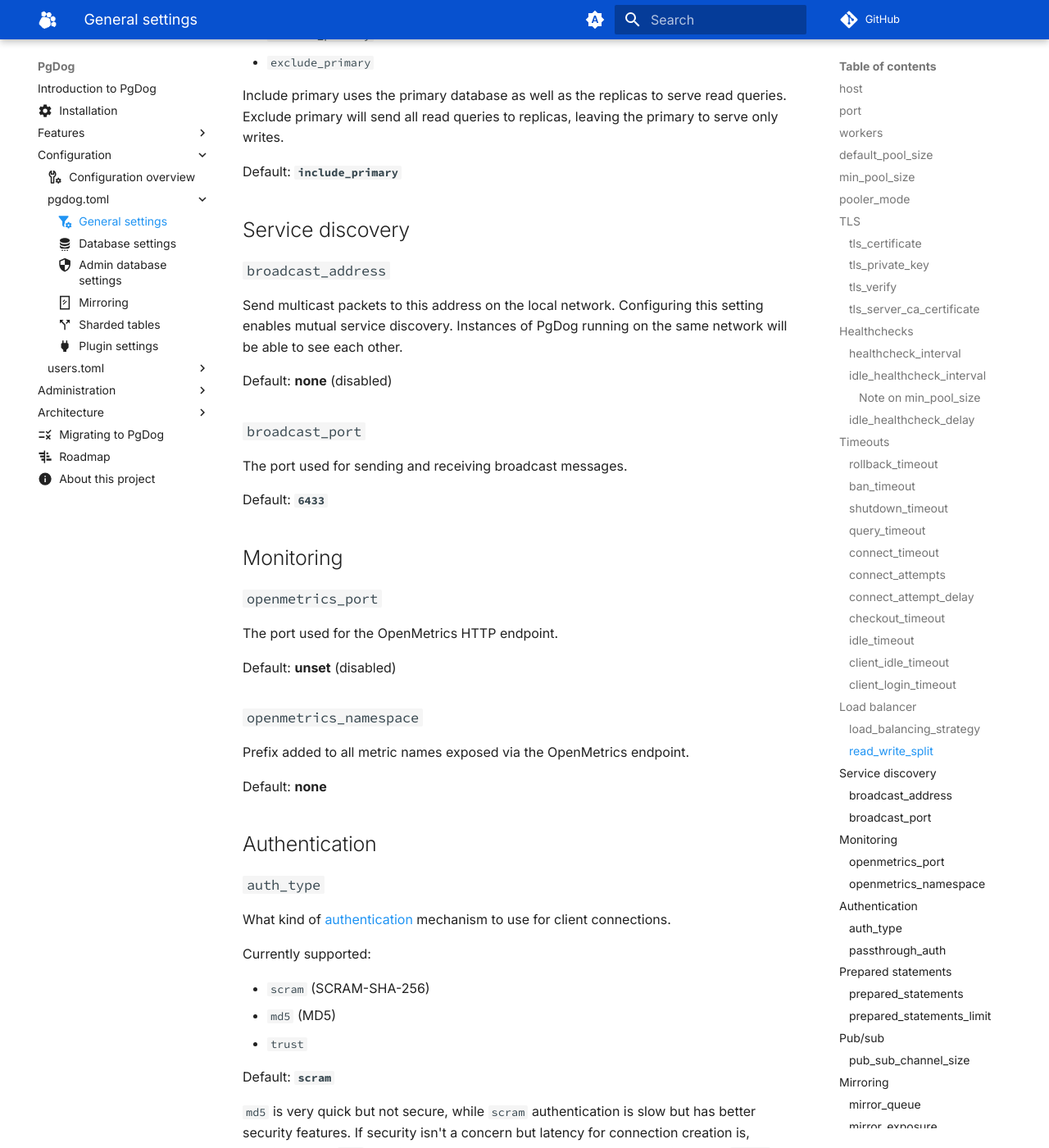
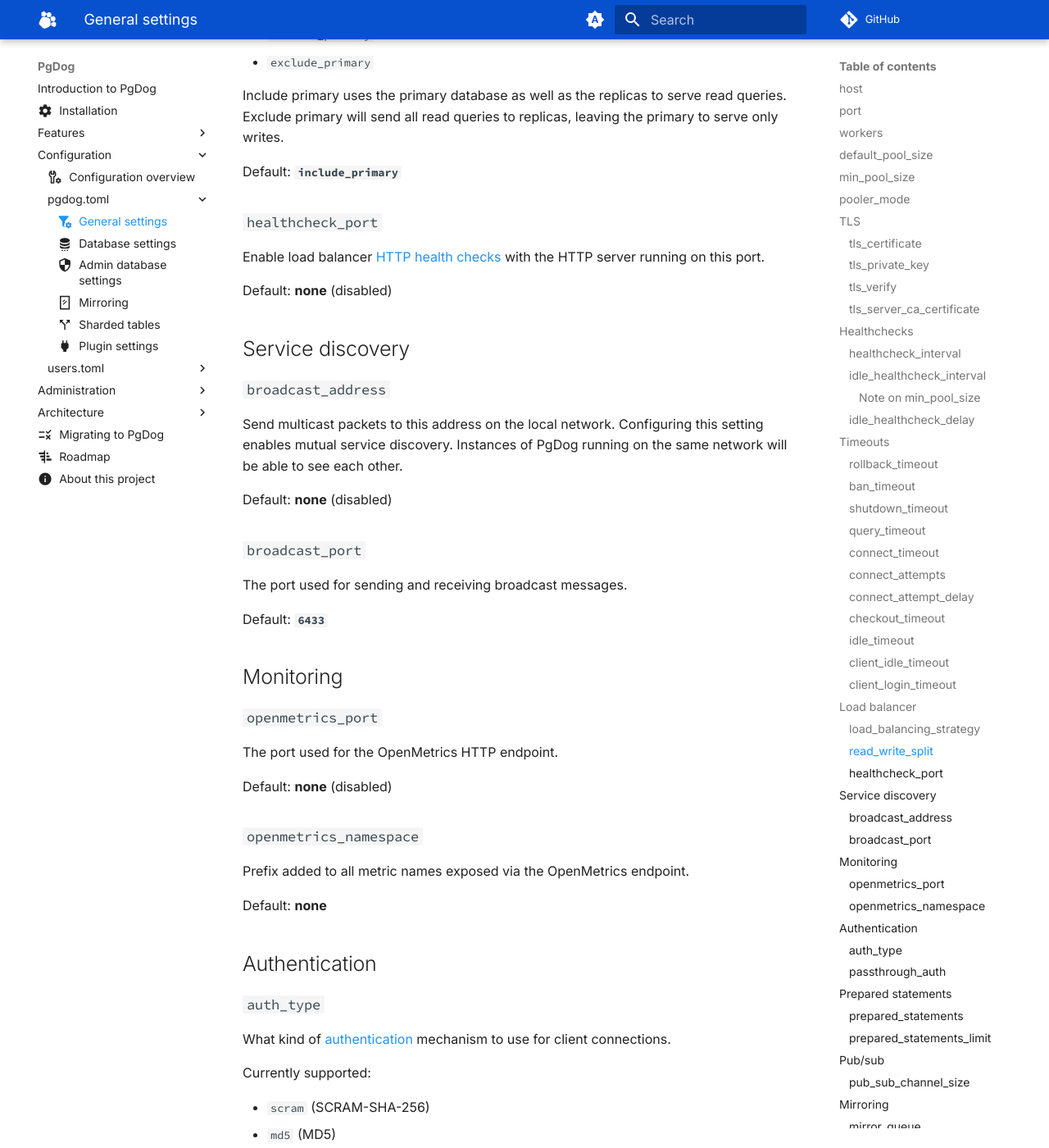
Before and after one commit to pgdogdev/docs, an MkDocs documentation site: the page built from docs/configuration/pgdog.toml/general.md, in a window 1280 px wide and 1400 px high, scrolled down 6093 px. Shown: the whole window at 82% size. Built offline with MkDocs 1.6.1 and Material for MkDocs 9.7.7, drawn with Linux system fonts in a browser that asks for light colours; comment, search, counter and statistics services are not loaded.

Commit message:
healthcheck_port docs

```diff
--- a/docs/configuration/pgdog.toml/general.md
+++ b/docs/configuration/pgdog.toml/general.md
@@ -222,6 +222,12 @@
 
 Default: **`include_primary`**
 
+### `healthcheck_port`
+
+Enable load balancer [HTTP health checks](../../features/load-balancer/healthchecks.md#load-balancer-health-check) with the HTTP server running on this port.
+
+Default: **none** (disabled)
+
 ## Service discovery
 
 ### `broadcast_address`
@@ -244,7 +250,7 @@
 
 The port used for the OpenMetrics HTTP endpoint.
 
-Default: **unset** (disabled)
+Default: **none** (disabled)
 
 ### `openmetrics_namespace`
 
```
